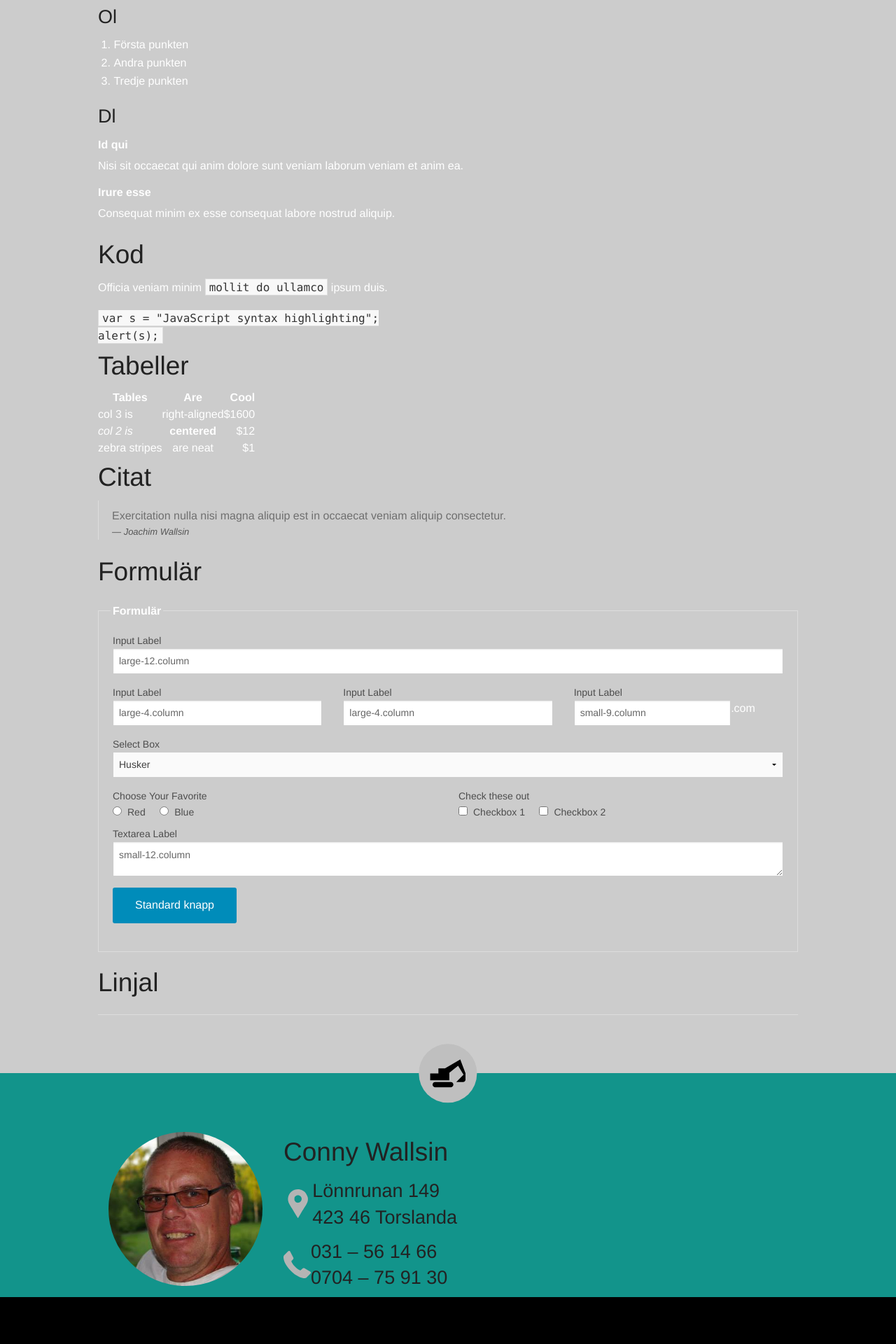
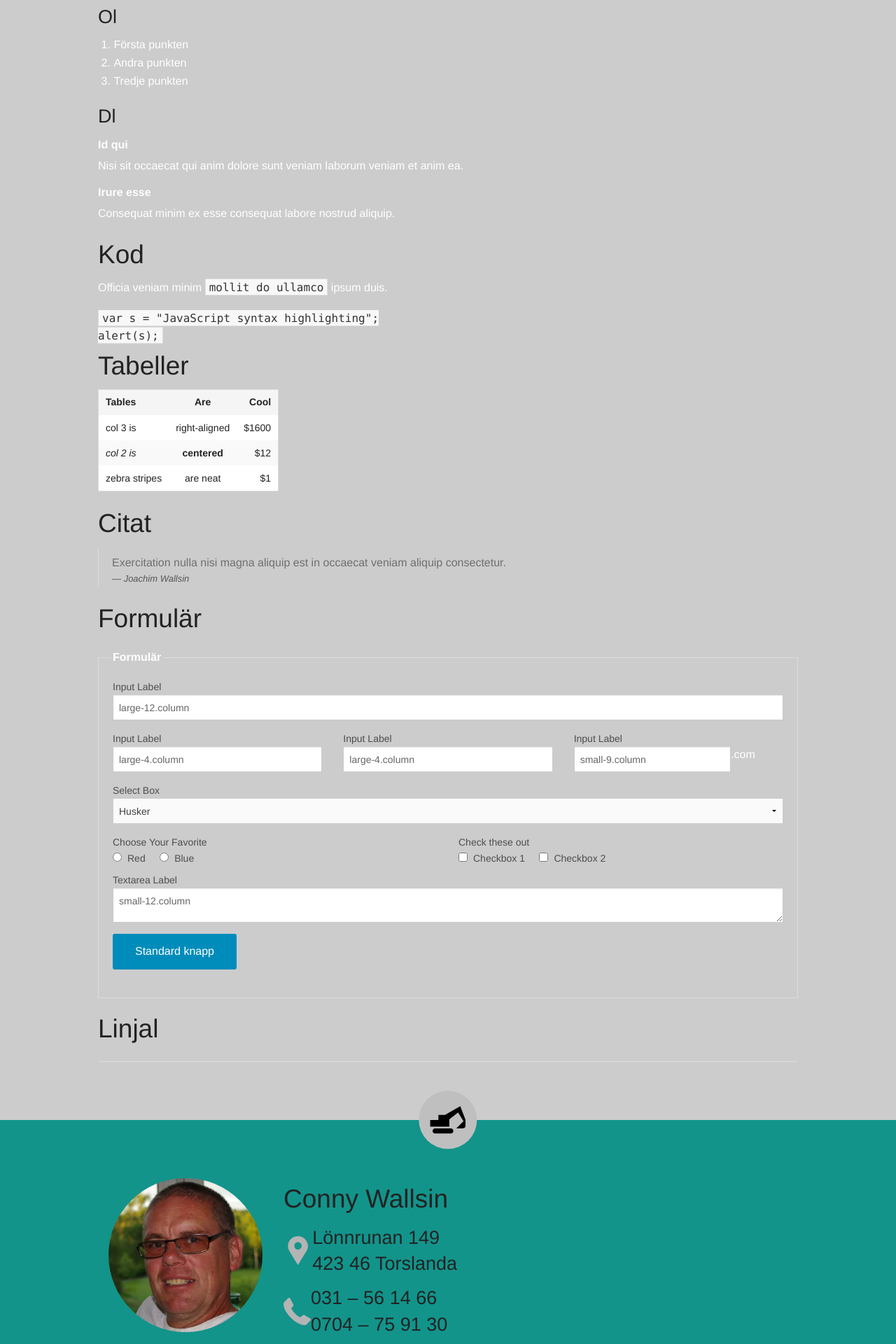
Before and after one commit to CalvinMcGee/wallsin.se, a Jekyll site: the page built from kitchen-sink.md, in a window 1280 px wide. Shown: the part 798-2718 px from the top of the page at 70% size. Built offline with Jekyll 4.4.1, drawn with Linux system fonts in a browser that asks for light colours; before the commit the page ends 2651 px from its top, so only the background shows below that.

Commit message:
Lägger till tabeller.

```diff
--- /dev/null
+++ b/_sass/_tables.scss
@@ -0,0 +1,5 @@
+@import 'foundation/components/tables';
+
+table {
+  @include table;
+}
--- a/css/main.scss
+++ b/css/main.scss
@@ -9,6 +9,7 @@
   "global",
   "grid",
   "type",
+  "tables",
   "form",
   "buttons",
   "content",
```
